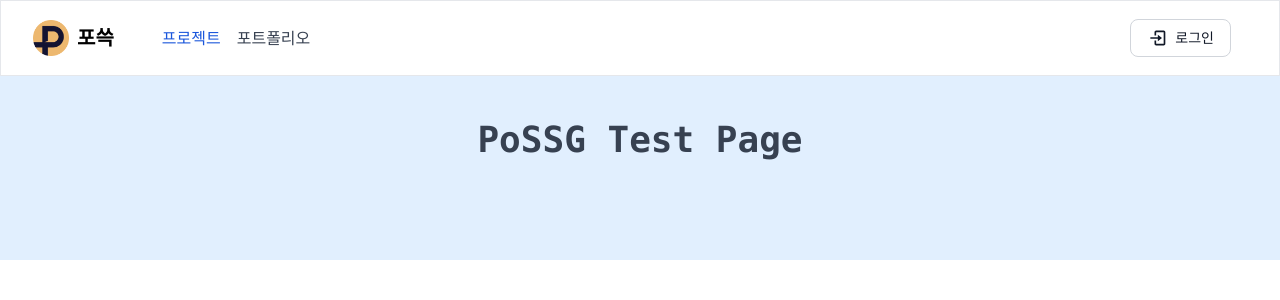
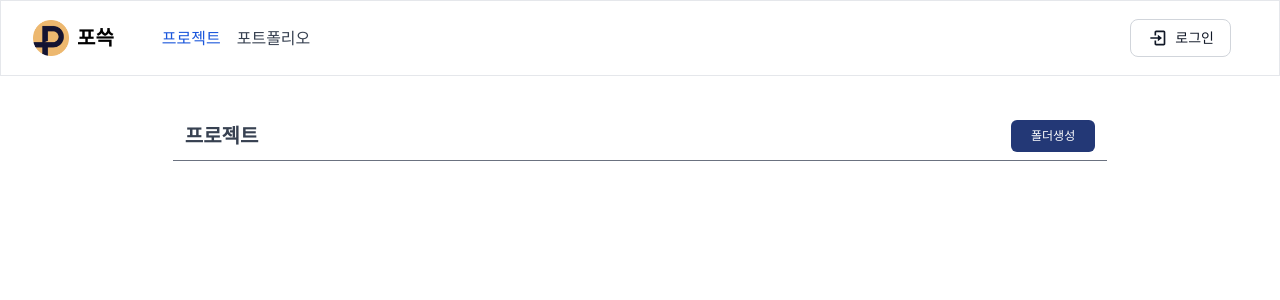
Before and after one commit to SpartaPoSSG/PoSSG, a React (Create React App) app in the folder frontend/: page / in a window 1280 px wide. Shown: the top 300 px of the page. Built offline with nearby package versions, Linux system fonts and the light colour scheme.

Commit message:
Feat: 프로젝트 레이아웃 1차 틀만

```diff
--- /dev/null
+++ b/frontend/src/components/ProjectFolder.tsx
@@ -0,0 +1,23 @@
+import React from 'react';
+
+function ProjectFolder(props: {
+    text: string; src: string;
+}) {
+    return (
+        <>
+        <div className='flex flex-1 rounded-lg'>
+            <figure className='relative w-full h-52 flex flex-col'>
+                <img
+                    className='block w-full max-w-max h-full object-cover'
+                    src={props.src}
+                />
+                <div className='pt-2 pl-2 pr-7 flex-grow'>
+                    <h5 className='font-PretendardVariable text-m leading-6'>{props.text}</h5>
+                </div>
+            </figure>
+        </div>
+        </>
+    );
+}
+
+export default ProjectFolder;
--- a/frontend/src/interfaces/Interfaces.ts
+++ b/frontend/src/interfaces/Interfaces.ts
@@ -10,3 +10,9 @@ export interface LoginResponse {
 export interface EmailResponse {
     isExist: boolean;
 }
+
+export interface Folder {
+    sector: string;
+    src: string;
+    text: string;
+}
--- a/frontend/src/pages/Home.tsx
+++ b/frontend/src/pages/Home.tsx
@@ -1,14 +1,46 @@
+import React, { useState, FormEvent } from 'react';
+import ProjectFolder from '../components/ProjectFolder';
+import { Folder } from '../interfaces/Interfaces';
+
 
 const Home = () => {
+    const [folders, setFolders] = useState<string[]>([]);
+    const [newFolderName, setNewFolderName] = useState<string>('');
+
+    const handleMakeFolder = async (e: FormEvent) => {
+    };
+
+    const handleGetFolder = async (e: FormEvent) => {
+    };
+
     return (
       <>
-      <div className='comp_content bg-g flex w-screen justify-center self-stretch bg-blue-100 text-gray-700'>
+      <div className='comp_content bg-g flex w-screen justify-center self-stretch bg-white text-gray-700'>
         <div className='flex flex-1 flex-col md:flex-row box-border max-w-screen-xl items-center justify-start px-5 md:px-20 xl:px-10 pt-20 pb-20'>
             <div className='flex-1 flex-grow-4 self-start max-w-none prose-lg mx-4 text-gray-700'>
-                <div className='comp_summary  text-center mx-auto md:w-[80%]'>
-                    <div>
-                        <h2 className='text-4xl font-semibold font-mono pt-10 pb-5'>PoSSG Test Page</h2>
+                <div className='comp_summary mx-auto md:w-[80%]'>
+                  <div className='flex justify-between items-center pt-10 pb-2 border-b border-gray-500'>
+                      <p className='text-xl font-semibold ml-3'>프로젝트</p>
+                      <button
+                          className="bg-blue-900 text-white text-xs font-PretendardVariable font-normal rounded-md py-2 px-5 mr-3 transition duration-200 ease-in-out cursor-pointer"
+                          onClick={handleMakeFolder}>폴더생성
+                      </button>
+                  </div>
+                  <div className='flex flex-col md:flex-row flex-1 flex-grow-4 self-start max-w-none pt-5'>
+
+                    {/* <div className='flex-col flex-1'>
+                      <ProjectFolder
+                        src={'img/example-img.png'}
+                        text='project1'
+                      />
                     </div>
+                    <div className='flex-col flex-1'>
+                      <ProjectFolder
+                        src={'img/example-img.png'}
+                        text='project2'
+                      />
+                    </div> */}
+                  </div>
                 </div>
             </div>
         </div>
```
Also changed, not shown: 1 other file (tests, documents, lock files or other folders).
